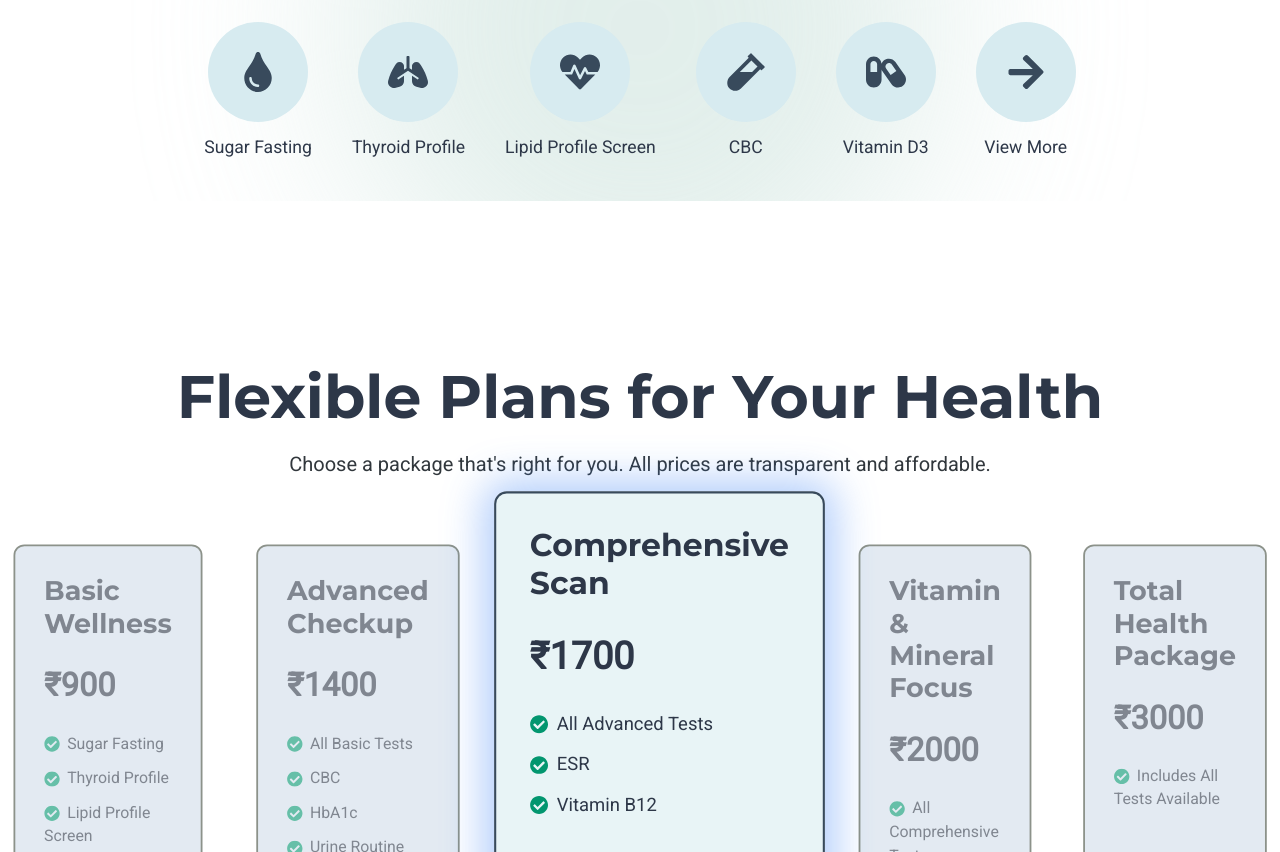
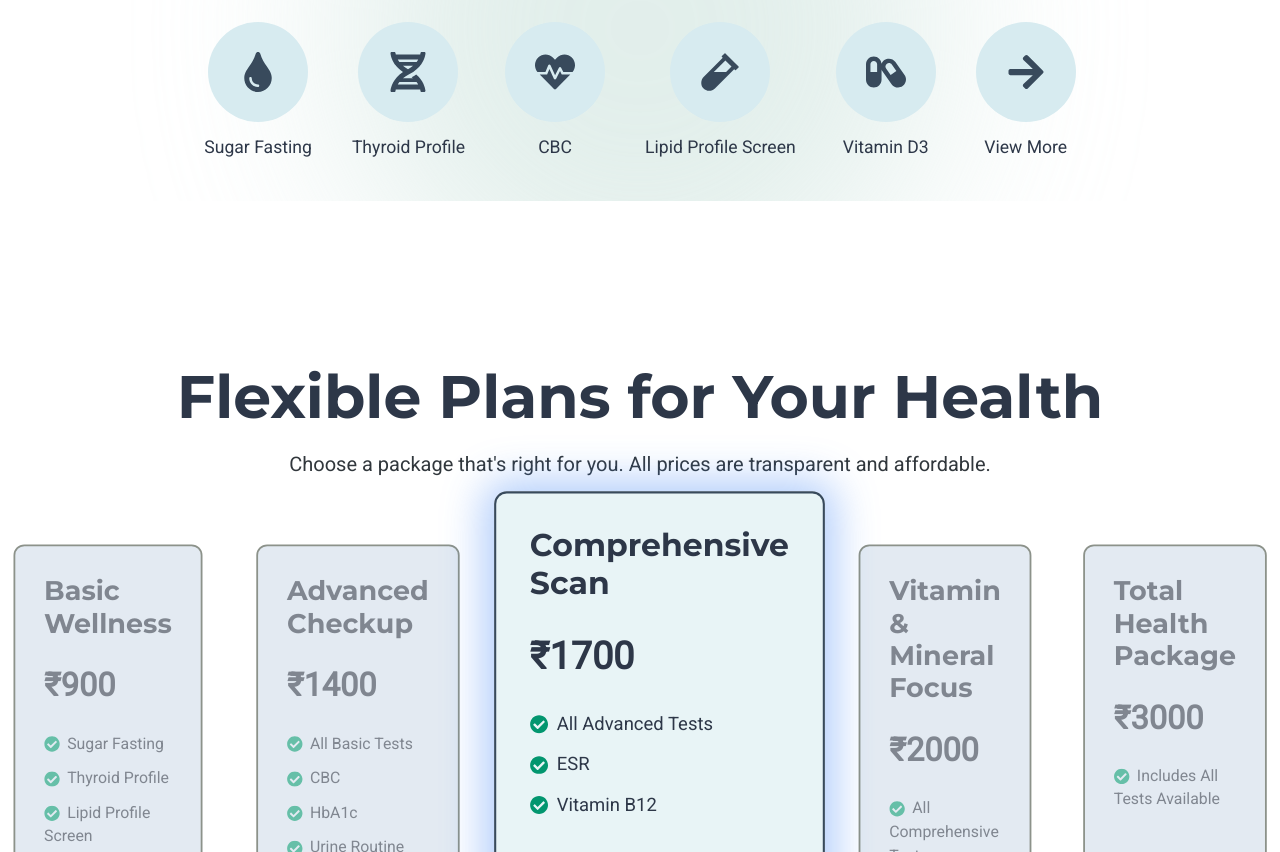
Before and after one commit to adityakumarsinghcs24-ship-it/infinite-clinic-app, a React (Vite) app in the folder Cust_Frontend/infinite-clinic-app/: page / in a window 1280 px wide. Shown: the part 1460-2312 px from the top of the page. Built offline with nearby package versions, Linux system fonts and the light colour scheme; no server answers; a web font is replaced by a local one.

Commit message:
CategorySection Icons Change

```diff
--- a/Cust_Frontend/infinite-clinic-app/src/components/CategorySection.tsx
+++ b/Cust_Frontend/infinite-clinic-app/src/components/CategorySection.tsx
@@ -1,12 +1,12 @@
 import { Box, Circle, Flex, Heading, Text, VStack } from '@chakra-ui/react';
-import { FaTint, FaLungs, FaHeartbeat, FaVial, FaCapsules, FaArrowRight } from 'react-icons/fa';
+import { FaTint, FaDna, FaHeartbeat, FaVial, FaCapsules, FaArrowRight } from 'react-icons/fa';
 import { Link as RouterLink } from 'react-router-dom';
 
 const popularTests = [
   { name: 'Sugar Fasting', icon: FaTint },
-  { name: 'Thyroid Profile', icon: FaLungs },
-  { name: 'Lipid Profile Screen', icon: FaHeartbeat },
-  { name: 'CBC', icon: FaVial },
+  { name: 'Thyroid Profile', icon: FaDna },
+  { name: 'CBC', icon: FaHeartbeat },
+  { name: 'Lipid Profile Screen', icon: FaVial },
   { name: 'Vitamin D3', icon: FaCapsules },
   { name: 'View More', icon: FaArrowRight },
 ];
```
